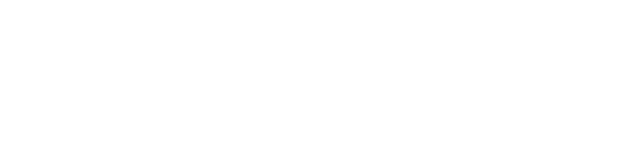
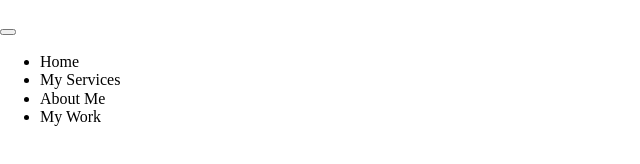
Before and after one commit to DanielPichette/Portfolio1, a plain HTML site: page index.html in a window 1280 px wide. Shown: the whole page, without its empty margins (0-640 px from the left). Drawn offline with nearby package versions, Linux system fonts and the light colour scheme.

Commit message:
began setting up navigation bar

```diff
--- a/index.html
+++ b/index.html
@@ -9,6 +9,22 @@
     <link rel="stylesheet" href="https://cdnjs.cloudflare.com/ajax/libs/font-awesome/5.11.2/css/all.css" integrity="sha256-46qynGAkLSFpVbEBog43gvNhfrOj+BmwXdxFgVK/Kvc=" crossorigin="anonymous" />
 </head>
 <body>
+    <header>
+        <div class=logo>
+            <img src="" alt="">
+        </div>
+        <button class="navigation-toggle" area-label="toggle navigation">
+            <span class="hamburger-menu"></span>
+        </button>
+        <nav class="nav">
+            <ul class="nav-list">
+                <li class="nav-list-item" href="a" class="nav-link">Home</li>
+                <li class="nav-list-item" href="a" class="nav-link">My Services</li>
+                <li class="nav-list-item" href="a" class="nav-link">About Me</li>
+                <li class="nav-list-item" href="a" class="nav-link">My Work</li>
 
+            </ul>
+        </nav>
+    </header>
 </body>
 </html>
```
